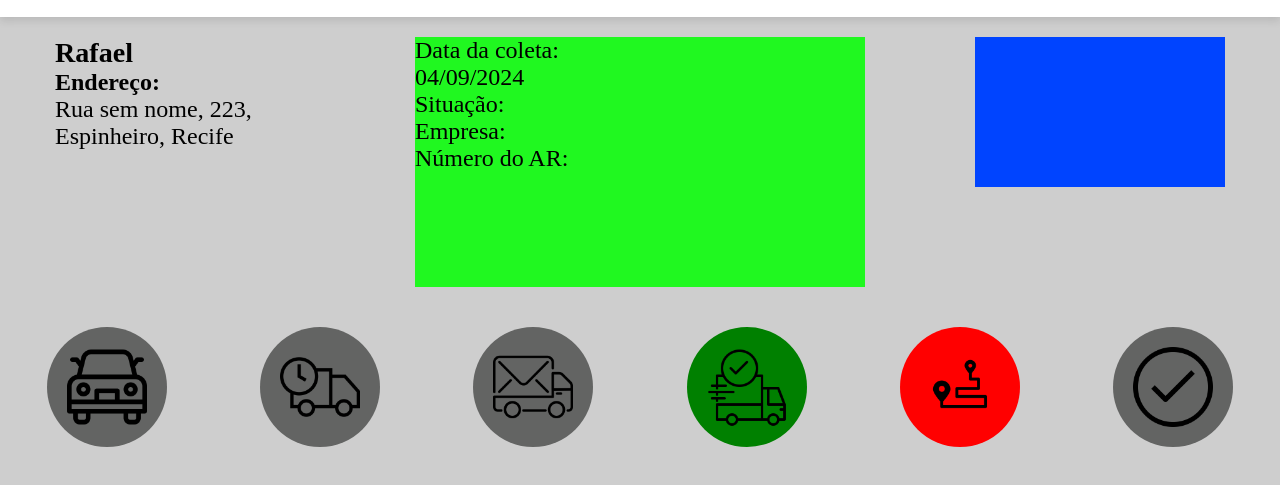
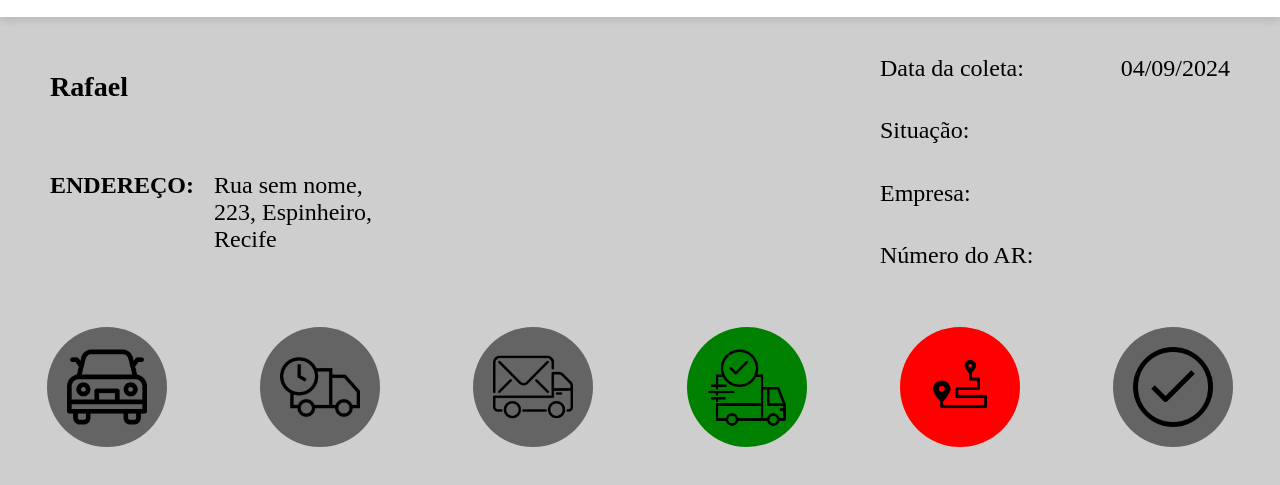
Before and after one commit to Cabral1Silva/rastrearEncomenda, a plain HTML site: page rastreamento.html in a window 1280 px wide. Shown: the part 103-588 px from the top of the page. Drawn offline with Linux system fonts and the light colour scheme.

Commit message:
finalizado css

```diff
--- a/rastreamento.html
+++ b/rastreamento.html
@@ -17,16 +17,21 @@
         </header>
         <div class="container-dados">
 
-            <div class="dados-cliente">
-                <h3 class="nome-cliente">Rafael</h3>
-                <div class="endereço-cleinte">
-                    <h4>Endereço:</h4>
-                    <p id="endereço-cleinte">Rua sem nome, 223, Espinheiro, Recife</p>
-                </div>
+            <div class="container-cliente">
+
+                    <h3 class="nome-cliente">Rafael</h3>
+
+                    <div class="endereço-cliente">
+                        <h4>ENDEREÇO:</h4>
+                        <p id="endereço-cliente">Rua sem nome, 223, Espinheiro, Recife</p>
+                    </div>
+
             </div>
             <div class="dados-empresa">
-                <p>Data da coleta:</p>
-                <p class="data">04/09/2024</p>
+                <div class="data">
+                    <p>Data da coleta:</p>
+                    <p class="data">04/09/2024</p>
+                </div>
 
                 <div id="situacao">
                     <p>Situação:</p>
@@ -41,8 +46,7 @@
 
                 </div>
             </div>
-            <div class="status-pedido">
-            </div>
+
         </div>
 
 
--- a/style/style.css
+++ b/style/style.css
@@ -24,8 +24,6 @@ body{
     padding: 20px;
     background-color: rgb(255, 255, 255);
     box-shadow: 0 4px 8px rgba(0, 0, 0, 0.1); /* Sombra para efeito de profundidade */
-
-
 
 }
 section{
@@ -77,14 +75,21 @@ a:hover{
 
 .container-dados{
     display: flex;
-    justify-content: space-around;
-    margin-top:20px
+    justify-content:space-between;
+    margin: 20px 50px 0 50px;
+
 }
 
-.dados-cliente{
+.container-cliente{
 
-    height: 150px;
-    width: 250px;
+
+    height: 250px;
+    width: 350px;
+    display: flex;
+    flex-direction: column;
+    justify-content: space-around;
+
+
 
 
 }
@@ -92,20 +97,13 @@ a:hover{
 .dados-empresa{
 
     height: 250px;
-    width: 450px;
-    background-color: rgb(32, 248, 32);
-
-}
-
-.status-pedido{
-
-    height: 150px;
-    width: 250px;
-    background-color: rgb(0, 68, 255);
+    width: 350px;
+    display: flex;
+    flex-direction: column;
+    justify-content: space-around;
 
 
 }
-
 .barra-progresso{
 
     display: flex;
@@ -143,3 +141,17 @@ img{
     background-color: red;
 
 }
+
+.endereço-cliente, .data, .situacao, .Empresa, .numero-pedido, .endereço-cliente{
+    display: flex;
+    flex-direction: row;
+    justify-content: space-between;
+}
+
+
+
+.endereço-cliente p{
+
+    margin-left: 20px;
+
+}
```
